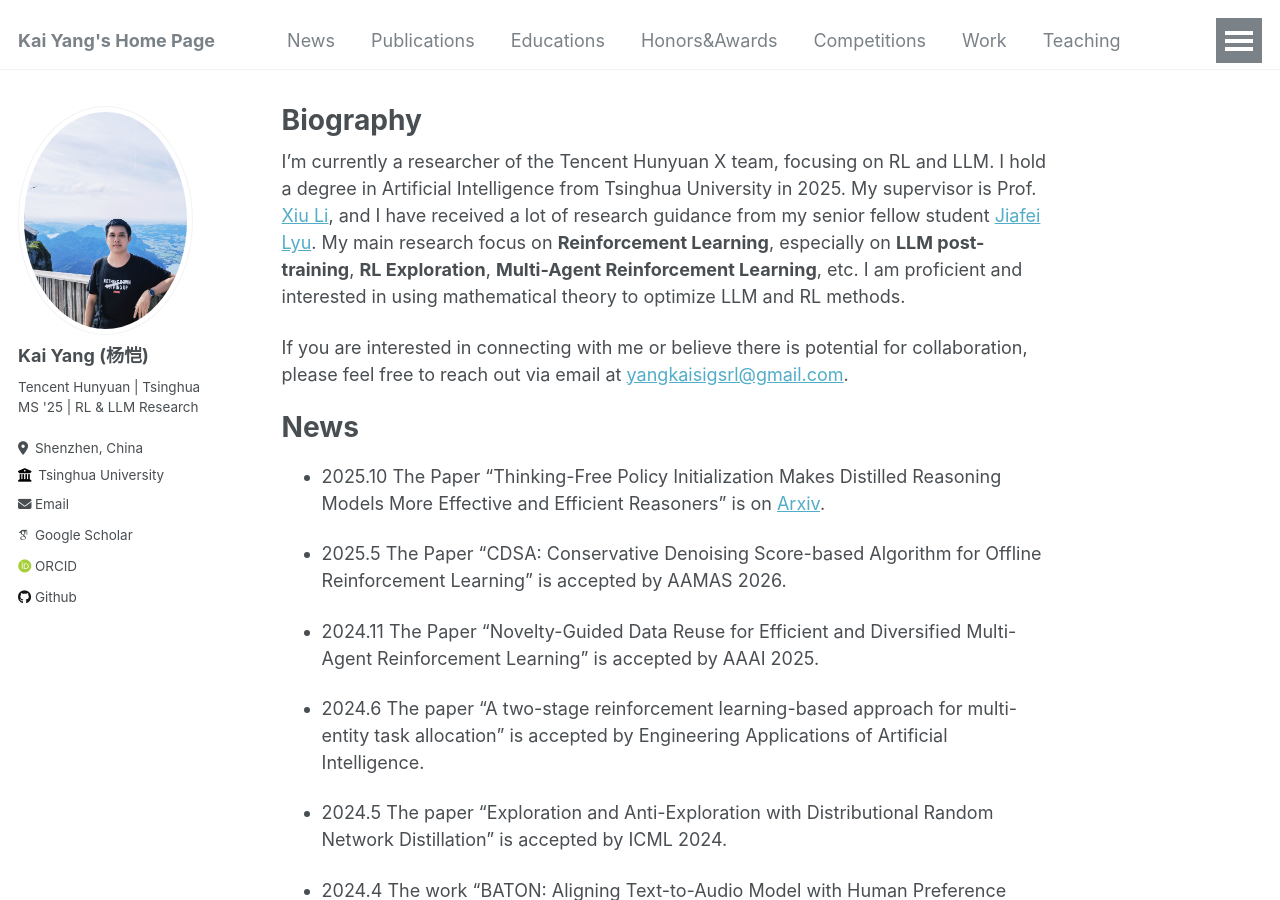
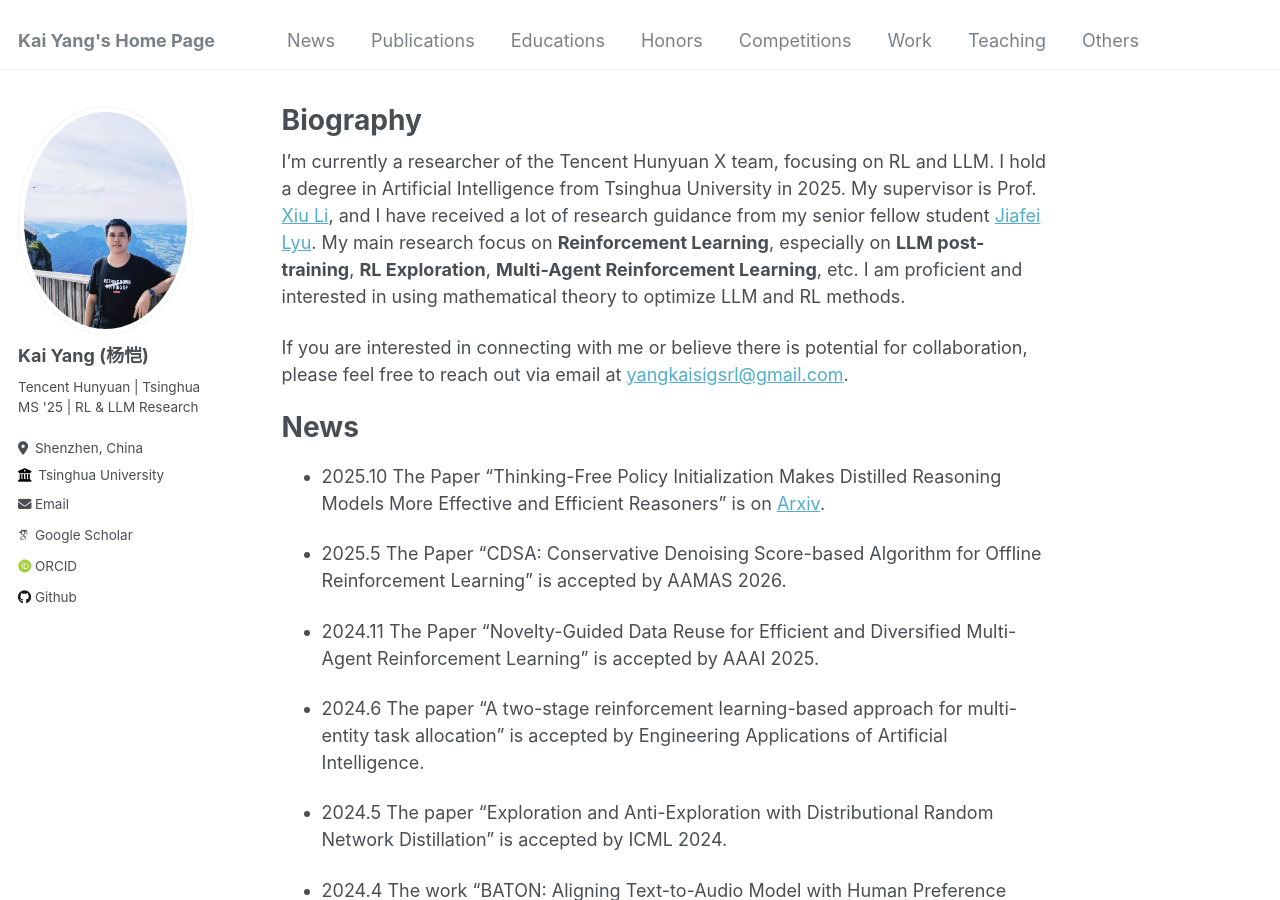
Before and after one commit to yk7333/yk7333.github.io, a Jekyll site: the page built from _pages/about.md, in a window 1280 px wide and 900 px high. Built offline with Jekyll 4.4.1, drawn with Linux system fonts in a browser that asks for light colours; some web fonts are replaced; a script that is not in the unit is left out.

Commit message:
Update navigation.yml

```diff
--- a/_data/navigation.yml
+++ b/_data/navigation.yml
@@ -9,8 +9,8 @@ main:
   - title: "Educations"
     url: /#educations
 
-  - title: "Honors&Awards"
-    url: /#honors'
+  - title: "Honors"
+    url: /#honors
 
   - title: "Competitions"
     url: /#competitions
```
